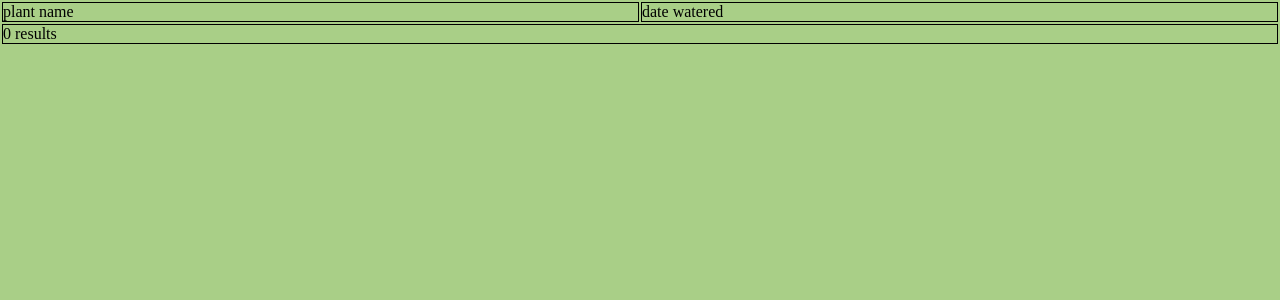
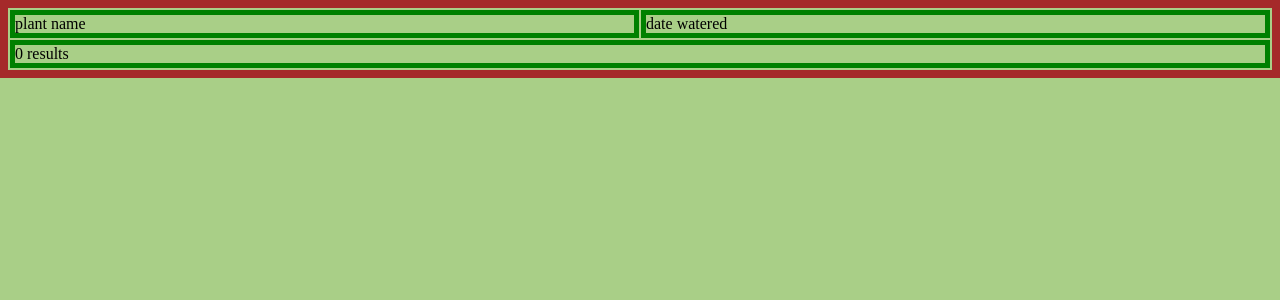
Before and after one commit to SKel1817/waterlogged, a PHP site: page /html/logs.php in a window 1280 px wide. Shown: the part 80-380 px from the top of the page. Run offline with PHP 8.4, Linux system fonts and the light colour scheme; data that the repository does not hold is empty.

Commit message:
added colors to logs table lol

```diff
--- a/html/logs.php
+++ b/html/logs.php
@@ -19,10 +19,10 @@
             <li><a href="./users.html">Log In</a></li>
         </ul>
     </nav>
-    <table style="width:100%; table-layout: fixed;">
+    <table style="width:100%; table-layout: fixed;border: 8px solid brown;">
         <tr>
-            <td style="border: 1px solid black;">plant name</td>
-            <td style="border: 1px solid black;">date watered</td>
+            <td style="border: 5px solid green;">plant name</td>
+            <td style="border: 5px solid green;">date watered</td>
         </tr>
         <?php
         // Database connection details
@@ -54,10 +54,10 @@
 		if ($result->num_rows > 0) {
 		    // Output data of each row
 		    while($row = $result->fetch_assoc()) {
-		        echo "<tr><td style='border: 1px solid black;'>" . $row["PlantName"] . "</td><td style='border: 1px solid black;'>" . $row["DateWatered"] . "</td></tr>";
+		        echo "<tr><td style='border: 5px solid green;'>" . $row["PlantName"] . "</td><td style='border: 5px solid brown;'>" . $row["DateWatered"] . "</td></tr>";
 		    }
 		} else {
-		    echo "<tr><td colspan='2' style='border: 1px solid black;'>0 results</td></tr>";
+		    echo "<tr><td colspan='2' style='border: 5px solid green;'>0 results</td></tr>";
 		}
 		$conn->close();
         ?>
```
